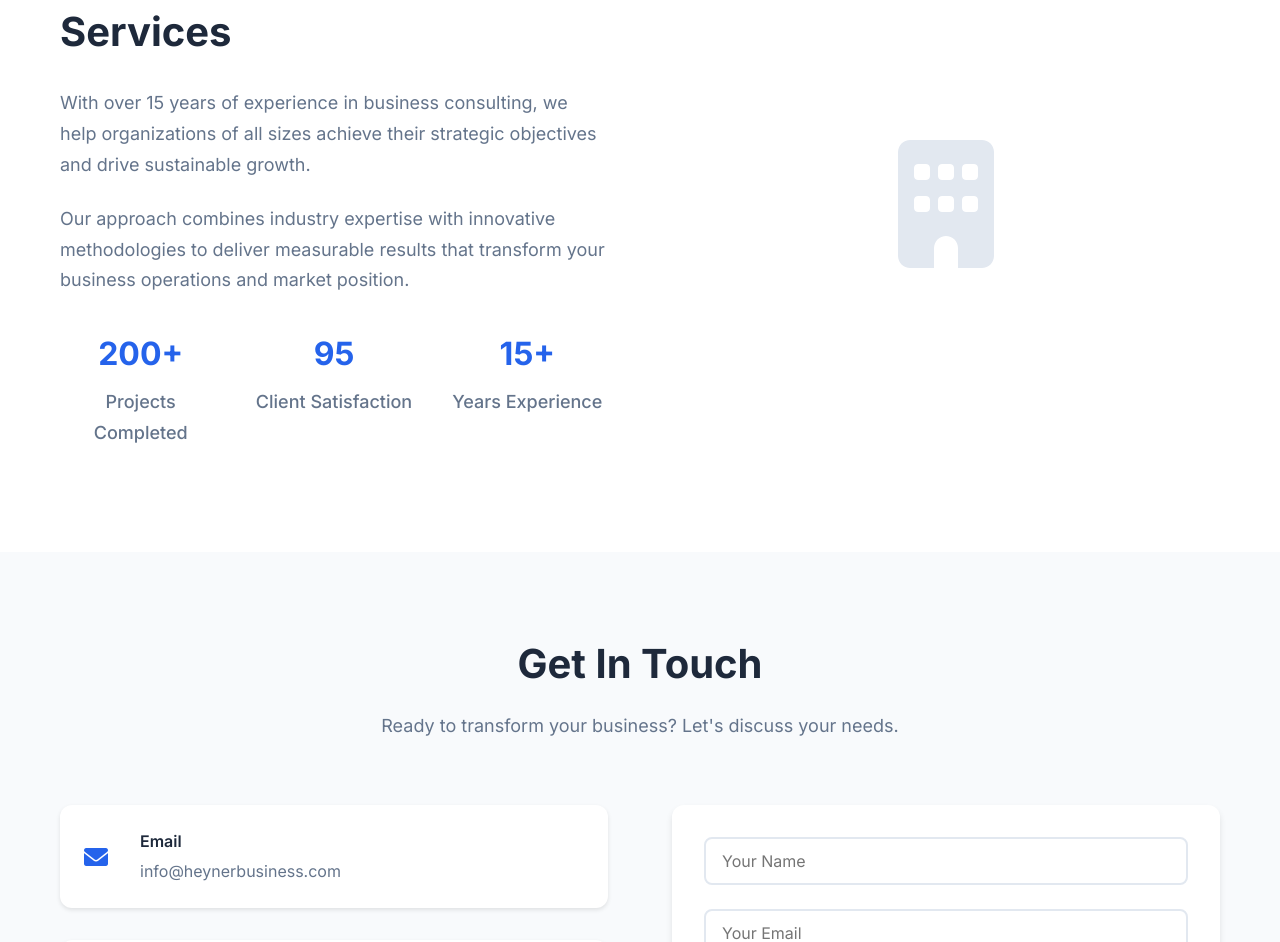
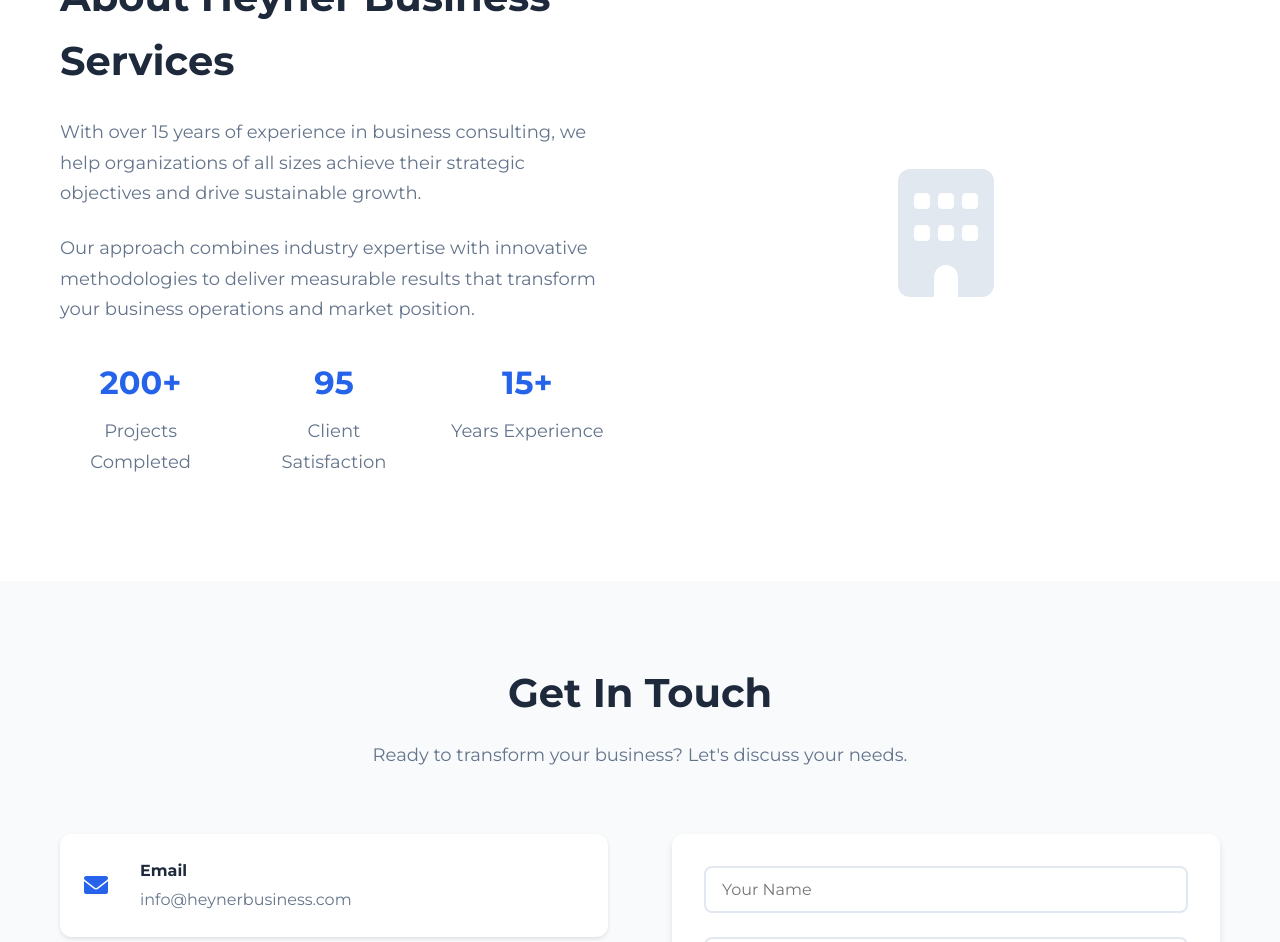
Before and after one commit to heynerbusiness/website, a plain HTML site: page index.html in a window 1280 px wide. Shown: the part 1858-2800 px from the top of the page. Drawn offline with Linux system fonts and the light colour scheme.

Commit message:
Update to Montserrat font and reduce navigation boldness

```diff
--- a/styles.css
+++ b/styles.css
@@ -6,7 +6,7 @@
 }
 
 body {
-    font-family: 'Inter', sans-serif;
+    font-family: 'Montserrat', sans-serif;
     line-height: 1.6;
     color: #333;
     overflow-x: hidden;
@@ -63,7 +63,7 @@ body {
 .nav-link {
     text-decoration: none;
     color: #333;
-    font-weight: 500;
+    font-weight: 400;
     transition: color 0.3s ease;
 }
 
@@ -107,9 +107,10 @@ body {
 
 .hero-title {
     font-size: 3.5rem;
-    font-weight: 700;
+    font-weight: 600;
     margin-bottom: 1.5rem;
     line-height: 1.2;
+    font-family: 'Montserrat', sans-serif;
 }
 
 .hero-subtitle {
@@ -178,9 +179,10 @@ body {
 
 .section-header h2 {
     font-size: 2.5rem;
-    font-weight: 700;
+    font-weight: 600;
     margin-bottom: 1rem;
     color: #1e293b;
+    font-family: 'Montserrat', sans-serif;
 }
 
 .section-header p {
@@ -225,9 +227,10 @@ body {
 
 .service-card h3 {
     font-size: 1.25rem;
-    font-weight: 600;
+    font-weight: 500;
     margin-bottom: 1rem;
     color: #1e293b;
+    font-family: 'Montserrat', sans-serif;
 }
 
 .service-card p {
@@ -250,9 +253,10 @@ body {
 
 .about-text h2 {
     font-size: 2.5rem;
-    font-weight: 700;
+    font-weight: 600;
     margin-bottom: 1.5rem;
     color: #1e293b;
+    font-family: 'Montserrat', sans-serif;
 }
 
 .about-text p {
```
